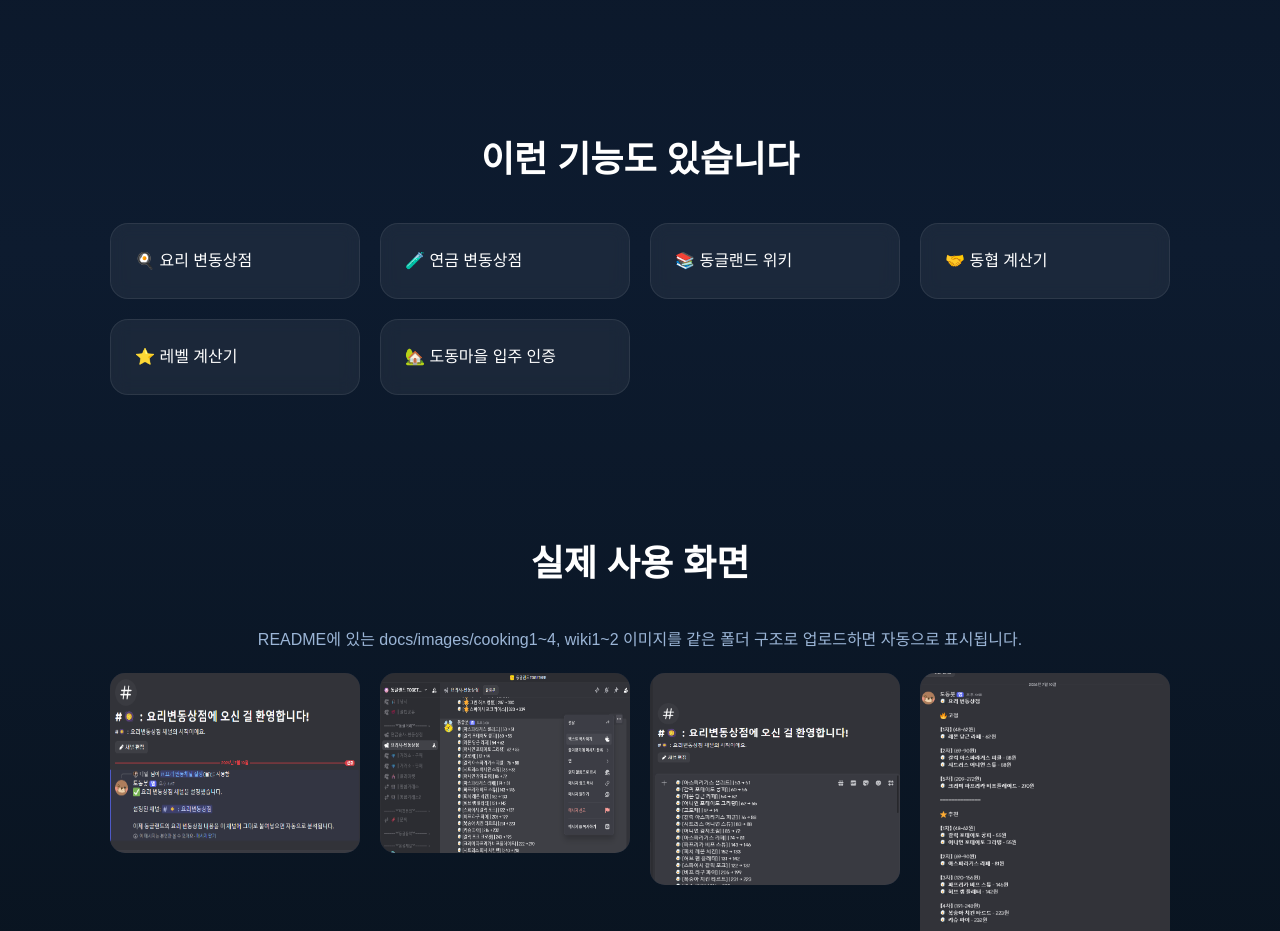
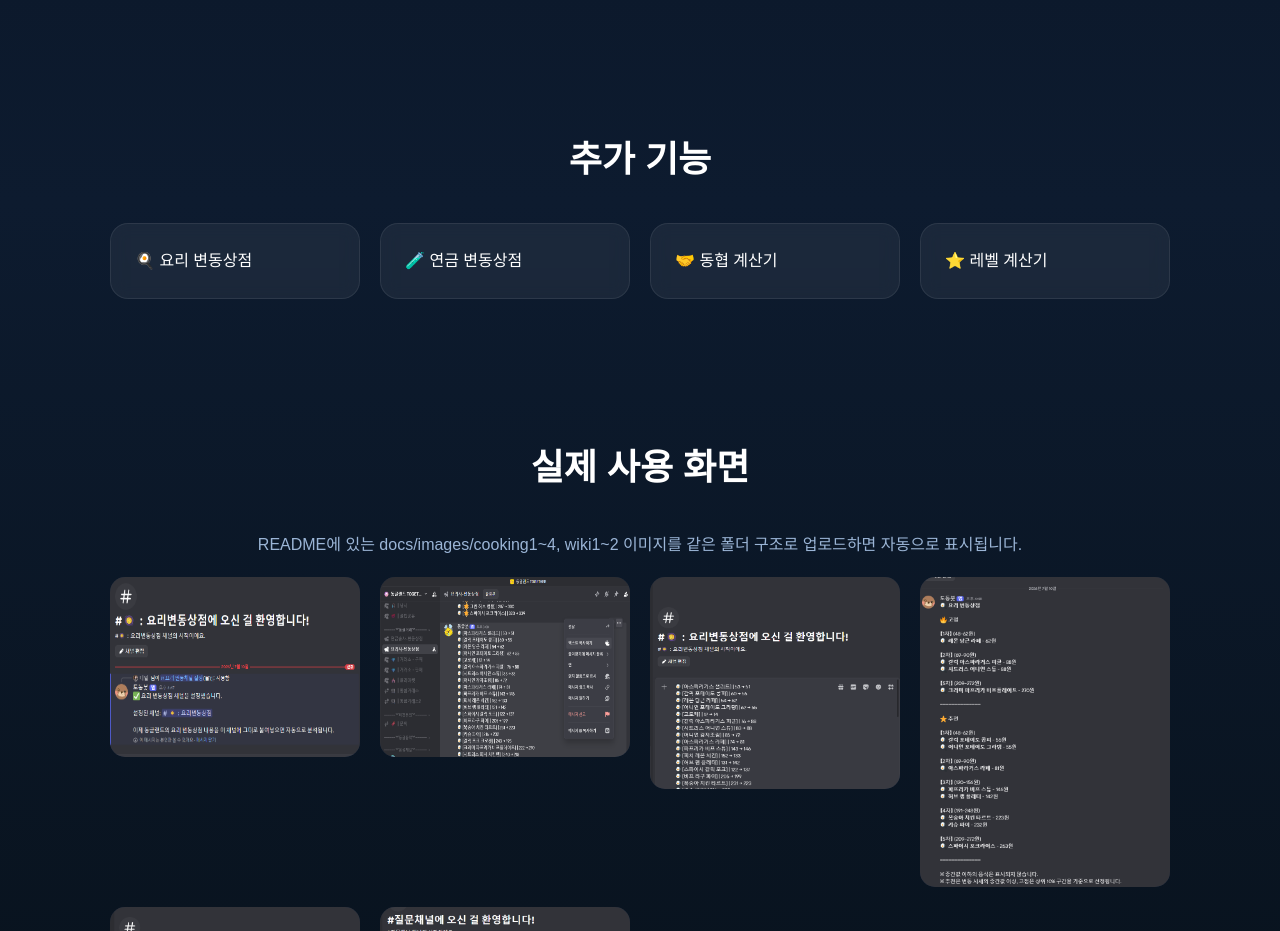
Before and after one commit to inthebell/DodongBot, a plain HTML site: page index.html in a window 1280 px wide. Shown: the part 880-1811 px from the top of the page. Drawn offline with Linux system fonts and the light colour scheme.

Commit message:
Update index.html

```diff
--- a/index.html
+++ b/index.html
@@ -63,14 +63,12 @@ footer{text-align:center;padding:40px;color:#90a8c8}
 </section>
 
 <section class="section">
-<h2 class="title">이런 기능도 있습니다</h2>
+<h2 class="title">추가 기능</h2>
 <div class="grid">
 <div class="card">🍳 요리 변동상점</div>
 <div class="card">🧪 연금 변동상점</div>
-<div class="card">📚 동글랜드 위키</div>
 <div class="card">🤝 동협 계산기</div>
 <div class="card">⭐ 레벨 계산기</div>
-<div class="card">🏡 도동마을 입주 인증</div>
 </div>
 </section>
 
```
